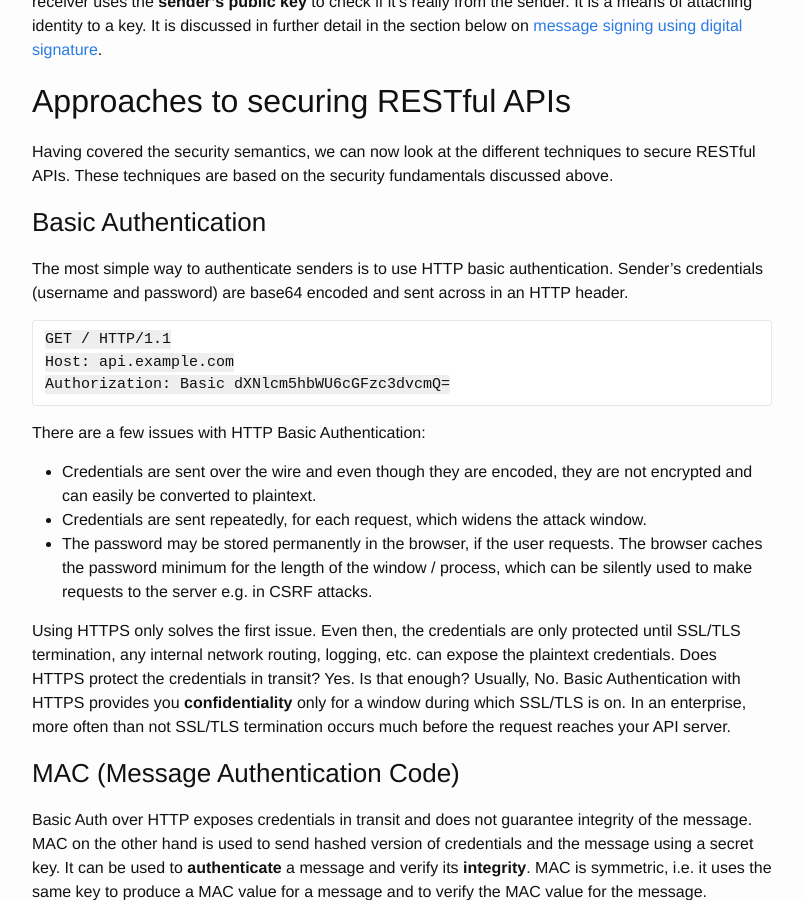
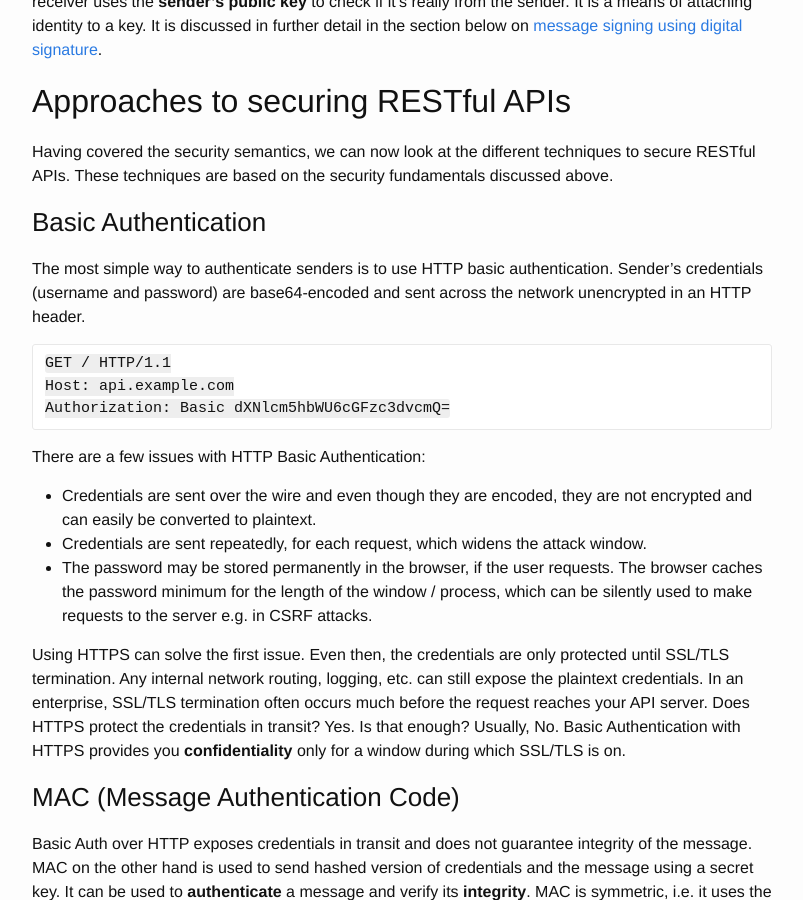
Before and after one commit to hemantksingh/hemantksingh.github.io, a Jekyll site: the page built from _posts/2018-08-11-securing-rest-apis.markdown, in a window 1280 px wide and 900 px high, scrolled down 2063 px. Shown: the whole window, without its empty margins (238-1041 px from the left). Built offline with Jekyll 4.4.1, drawn with Linux system fonts in a browser that asks for light colours; comment, search, counter and statistics services are not loaded.

Commit message:
Minor refinements to Basic Auth

````diff
--- a/_posts/2018-08-11-securing-rest-apis.markdown
+++ b/_posts/2018-08-11-securing-rest-apis.markdown
@@ -46,7 +46,7 @@ In order to solve the 2nd secure communication problem mentioned above, you use
 Having covered the security semantics, we can now look at the different techniques to secure RESTful APIs. These techniques are based on the security fundamentals discussed above.
 
 ### Basic Authentication
-The most simple way to authenticate senders is to use HTTP basic authentication. Sender's credentials (username and password) are base64 encoded and sent across in an HTTP header.
+The most simple way to authenticate senders is to use HTTP basic authentication. Sender's credentials (username and password) are base64-encoded and sent across the network unencrypted in an HTTP header.
 
 ```
 GET / HTTP/1.1
@@ -60,7 +60,7 @@ There are a few issues with HTTP Basic Authentication:
 * Credentials are sent repeatedly, for each request, which widens the attack window.
 * The password may be stored permanently in the browser, if the user requests. The browser caches the password minimum for the length of the window / process, which can be silently used to make requests to the server e.g. in CSRF attacks.
 
-Using HTTPS only solves the first issue. Even then, the credentials are only protected until SSL/TLS termination, any internal network routing, logging, etc. can expose the plaintext credentials. Does HTTPS protect the credentials in transit? Yes. Is that enough? Usually, No. Basic Authentication with HTTPS provides you **confidentiality** only for a window during which  SSL/TLS is on. In an enterprise, more often than not SSL/TLS termination occurs much before the request reaches your API server.
+Using HTTPS can solve the first issue. Even then, the credentials are only protected until SSL/TLS termination. Any internal network routing, logging, etc. can still expose the plaintext credentials. In an enterprise, SSL/TLS termination often occurs much before the request reaches your API server. Does HTTPS protect the credentials in transit? Yes. Is that enough? Usually, No. Basic Authentication with HTTPS provides you **confidentiality** only for a window during which  SSL/TLS is on.
 
 ### MAC (Message  Authentication Code)
 Basic Auth over HTTP exposes credentials in transit and does not guarantee integrity of the message. MAC on the other hand is used to send hashed version of credentials and the message using a secret key. It can be used to **authenticate** a message and verify its **integrity**. MAC is symmetric, i.e. it uses the same key to produce a MAC value for a message and to verify the MAC value for the message.
````
